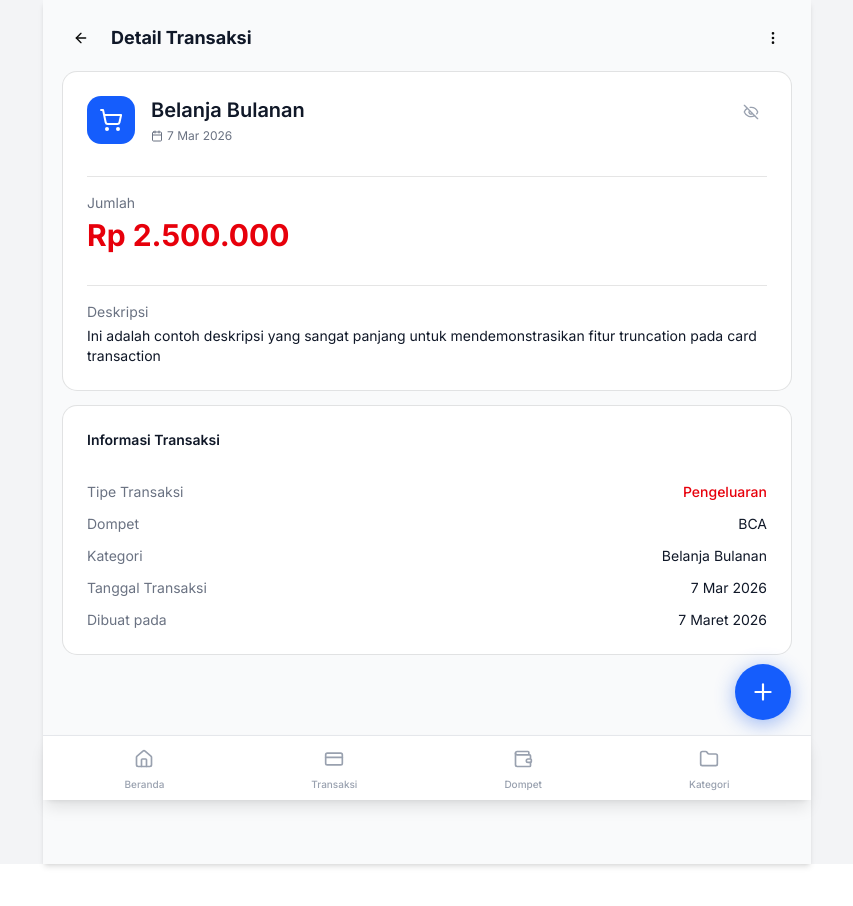
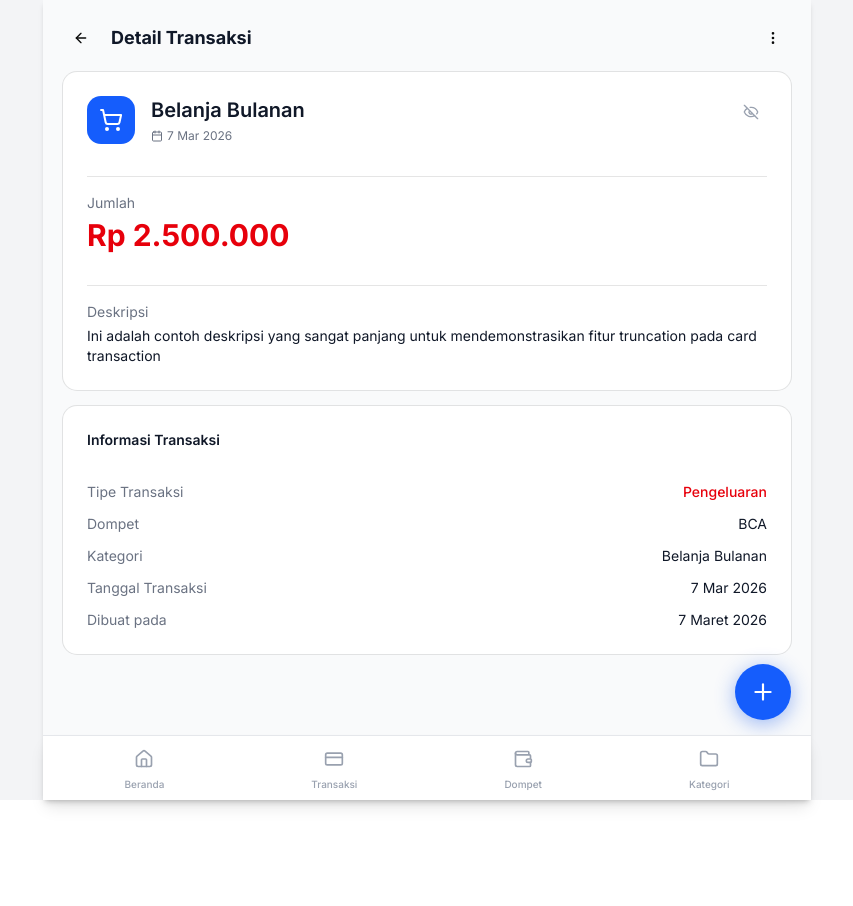
Before and after one commit to Aramdhann/dompet-kita, a Next.js app: page /transaksi/1 in a window 1280 px wide. Shown: the top 906 px of the page, without its empty margins (213-1066 px from the left). After the commit the page ends 864 px from the top, so only its background shows below. Built offline with nearby package versions, Linux system fonts and the light colour scheme.

Commit message:
fix: delete unused padding layout

```diff
--- a/app/layout.tsx
+++ b/app/layout.tsx
@@ -39,7 +39,7 @@ export default function RootLayout({
         className={`${geistSans.variable} ${geistMono.variable} antialiased`}
       >
         <div className="flex justify-center min-h-screen bg-gray-100">
-          <div className="w-full max-w-3xl bg-gray-50 min-h-screen shadow-md pb-16">
+          <div className="w-full max-w-3xl bg-gray-50 min-h-screen shadow-md">
             {children}
           </div>
         </div>
```
